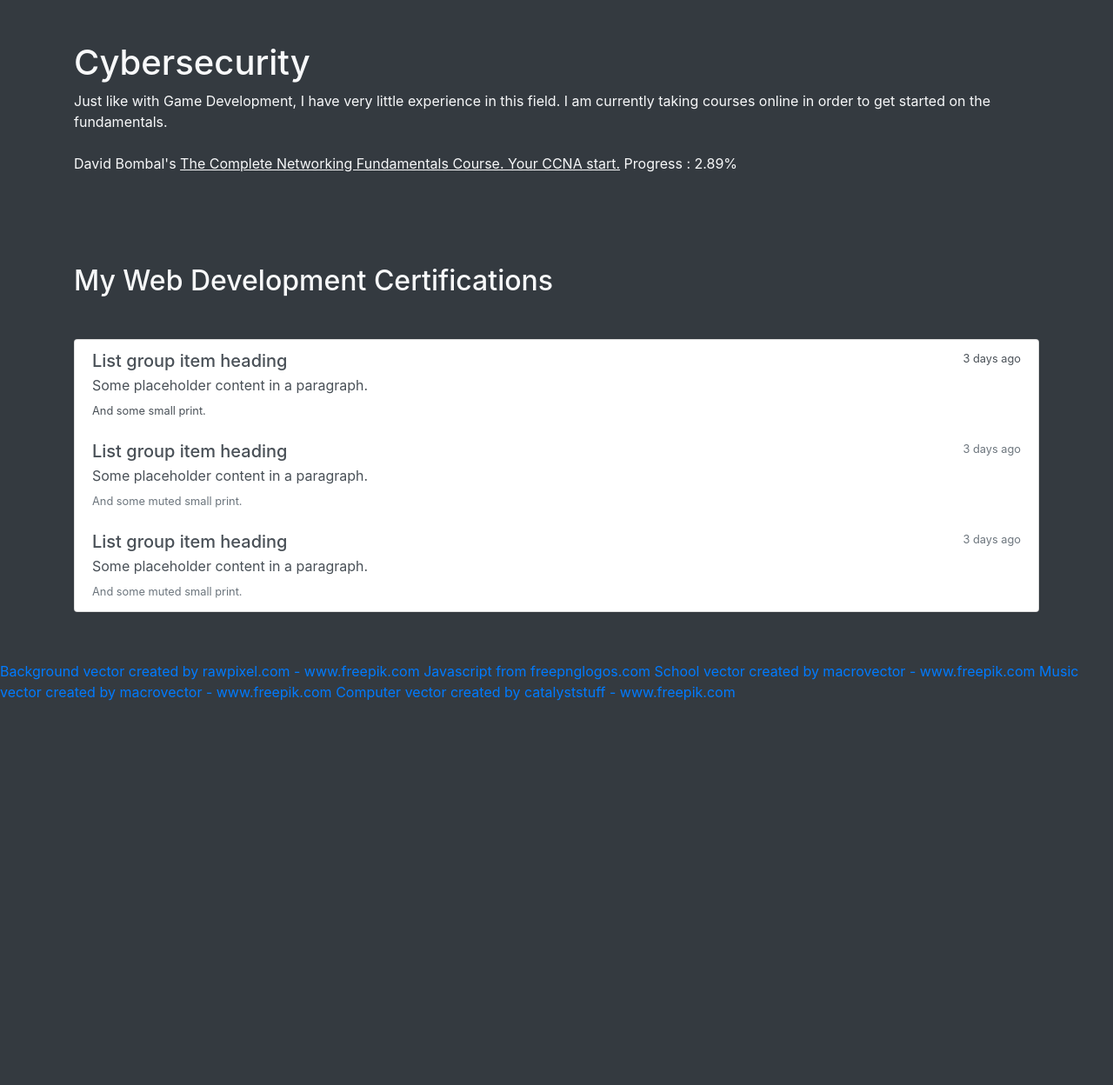
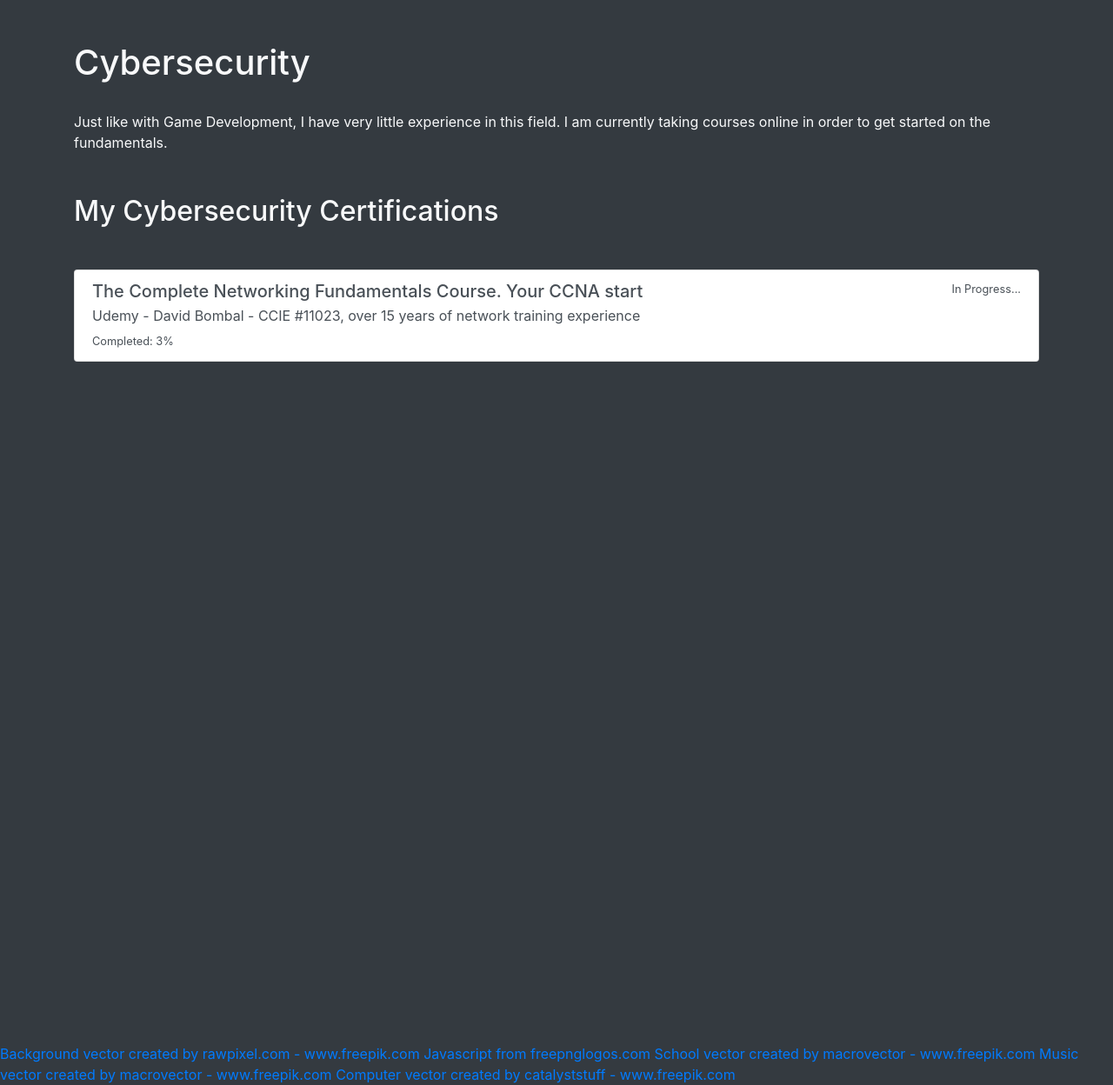
Before and after one commit to PLOOQ/myportfolio, a Django app: page /cybersecurity in a window 1280 px wide. Shown: the part 56-1304 px from the top of the page at 87% size. Before the commit the page ends 862 px from the top, so only its background shows below. Run offline with Django 3.2, Linux system fonts and the light colour scheme; some libraries are stand-ins or nearby versions.

```diff
--- a/fields/static/fields/style.css
+++ b/fields/static/fields/style.css
@@ -9,6 +9,12 @@ html {
   background-attachment: fixed;
   background-size: cover;
 
+}
+
+#game_dev_container,
+#cybersecurity_container,
+#artificial_intelligence_container{
+  height: 150vh;
 }
 
 .card-img{
--- a/fields/templates/fields/cyber-security.html
+++ b/fields/templates/fields/cyber-security.html
@@ -1,59 +1,37 @@
 {%extends "base.html"%}
-{%load static%}
+{% load static %}
 
-{%block title%} Cybersecurity {%endblock%}
+{%block title%} Game Development {%endblock%}
 
-{%block css_files%}
+{% block css_files %}
 <link rel="stylesheet" href = "{%static "fields/style.css"%}"/>
-{%endblock%}
-
+{% endblock %}
 
 {%block content%}
 
-<section class="bg-dark text-light p-5">
-    <div id="cybersecurity_container" class="container">
+<section id="game_dev_container" class="bg-dark text-light">
+
+    <section class="p-5">
+        <div class="container">
             <h1>Cybersecurity </h1>
-
-        <div>
+            </br>
+            <p>
                 Just like with Game Development, I have very little experience in this field.
                 I am currently taking courses online in order to get started on the fundamentals.
+            </p>
         </div>
-        <div>
-        </br>
-            David Bombal's <u>The Complete Networking Fundamentals Course. Your CCNA start.</u> Progress : 2.89%
-        </div>
-    </div>
-</section>
-<section id="web_dev_certifications" class="bg-dark text-light p-2">
+
         <div class="container my-5">
-        <h2> My Web Development Certifications</h2>
+            <h2> My Cybersecurity Certifications</h2>
             <div class="list-group my-5">
 
                 <a href="#" class="list-group-item list-group-item-action" aria-current="true">
                     <div class="d-flex w-100 justify-content-between">
-                <h5 class="mb-1">List group item heading</h5>
-                <small>3 days ago</small>
+                    <h5 class="mb-1">The Complete Networking Fundamentals Course. Your CCNA start</h5>
+                    <small>In Progress...</small>
                     </div>
-                <p class="mb-1">Some placeholder content in a paragraph.</p>
-                <small>And some small print.</small>
-            </a>
-
-            <a href="#" class="list-group-item list-group-item-action">
-                <div class="d-flex w-100 justify-content-between">
-                <h5 class="mb-1">List group item heading</h5>
-                <small class="text-muted">3 days ago</small>
-                </div>
-                <p class="mb-1">Some placeholder content in a paragraph.</p>
-                <small class="text-muted">And some muted small print.</small>
-            </a>
-
-            <a href="#" class="list-group-item list-group-item-action">
-                <div class="d-flex w-100 justify-content-between">
-                <h5 class="mb-1">List group item heading</h5>
-                <small class="text-muted">3 days ago</small>
-                </div>
-                <p class="mb-1">Some placeholder content in a paragraph.</p>
-                <small class="text-muted">And some muted small print.</small>
+                    <p class="mb-1">Udemy - David Bombal - CCIE #11023, over 15 years of network training experience</p>
+                    <small>Completed: 3%</small>
                 </a>
 
             </div>
@@ -61,4 +39,5 @@
 
     </section>
 
+</section>
 {%endblock%}
```
Also changed, not shown: fields/templates/fields/artificial-intelligence.html (+20 -36 lines), fields/templates/fields/game-dev.html (+11 -24 lines), Notes.txt (line endings or trailing spaces), 1 other file. Lines whose indentation alone changed are shown as unchanged.
